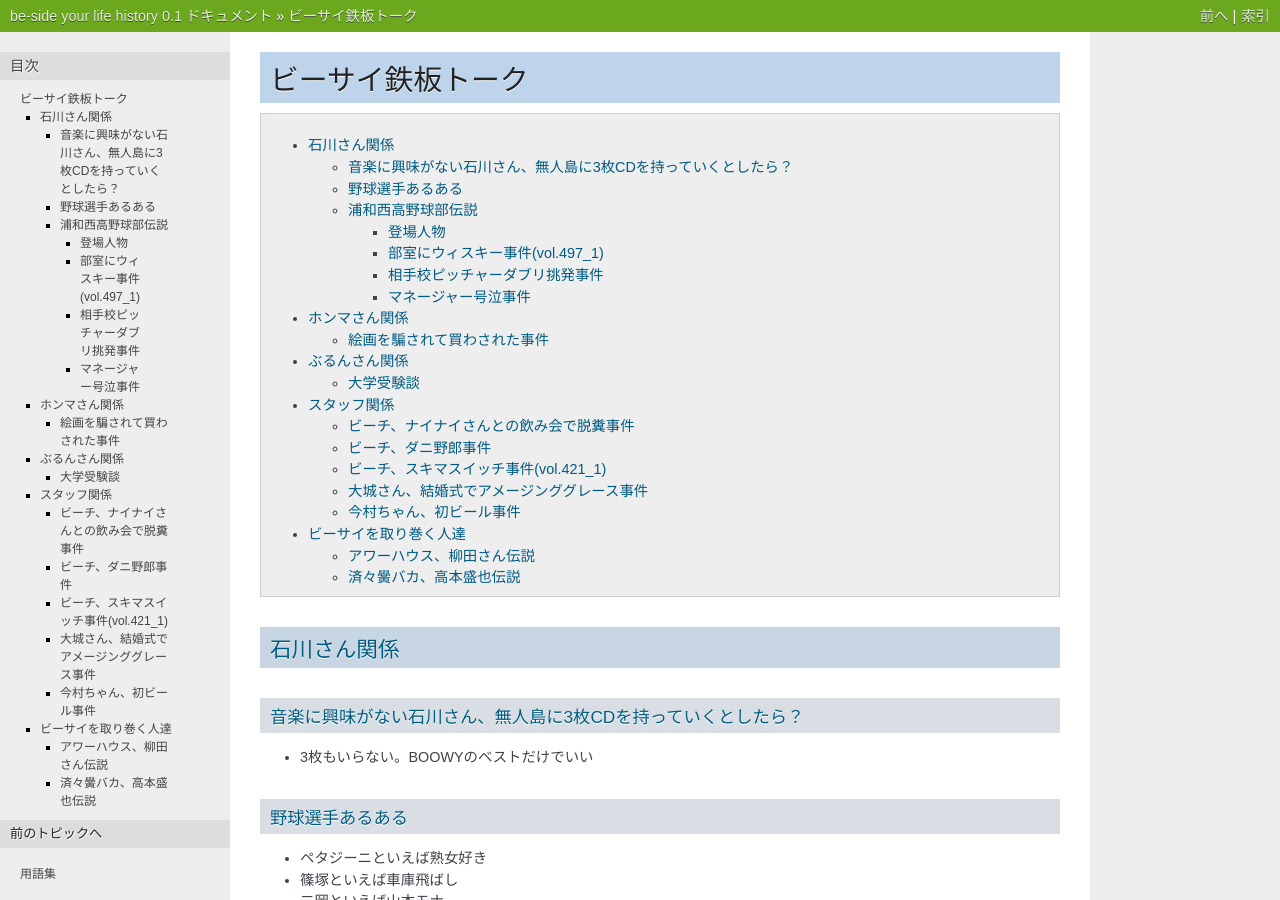
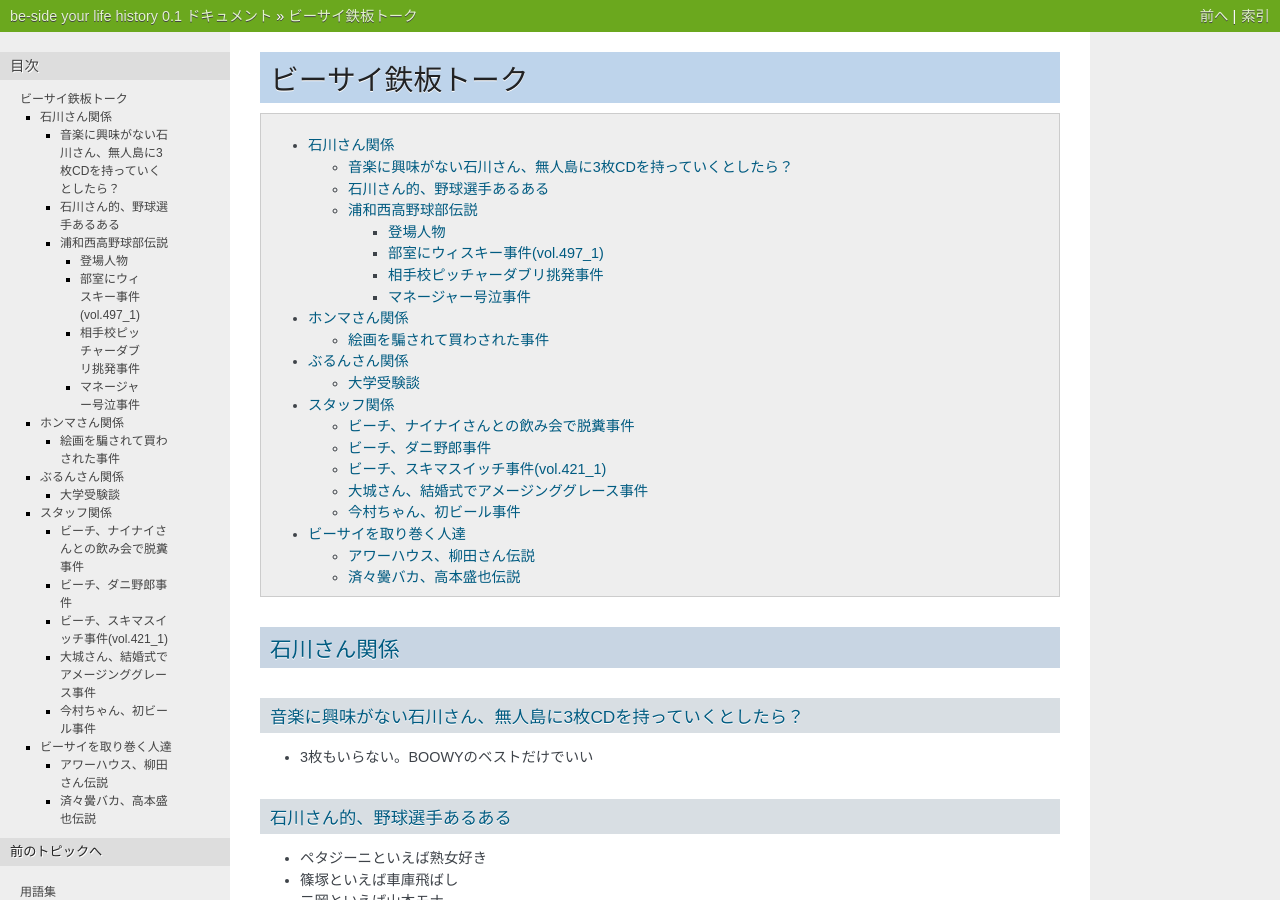
Before and after one commit to gosyujin/be-side, a Sphinx documentation site: the page built from source/surefire_hit_talk.rst, in a window 1280 px wide and 900 px high. Built offline with Sphinx 7.4.7, drawn with Linux system fonts in a browser that asks for light colours.

Commit message:
Update source

```diff
--- a/source/surefire_hit_talk.rst
+++ b/source/surefire_hit_talk.rst
@@ -14,7 +14,7 @@
 
 * 3枚もいらない。BOOWYのベストだけでいい
 
-野球選手あるある
+石川さん的、野球選手あるある
 ----------------
 
 * ペタジーニといえば熟女好き
```
